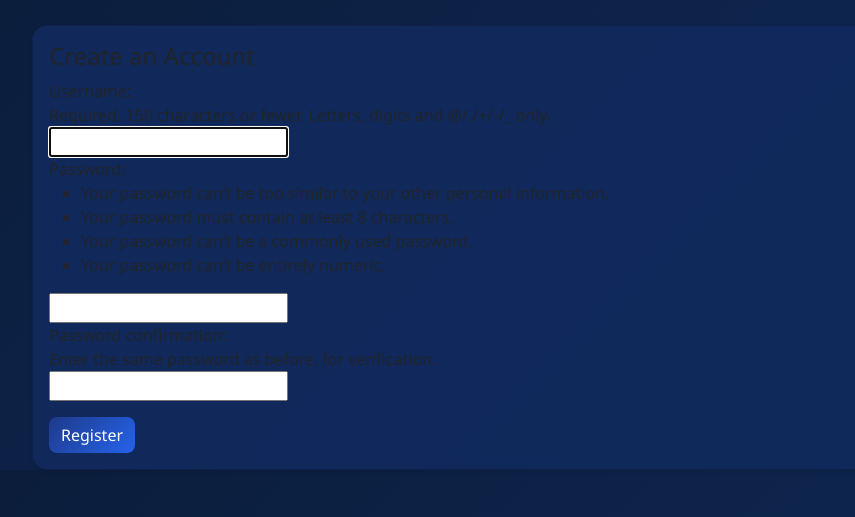
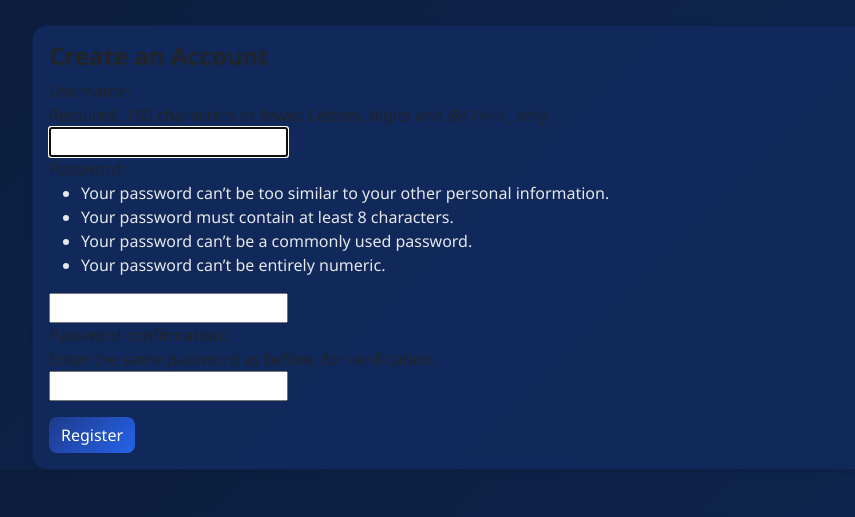
Before and after one commit to sheikhadm/park-system, a Django app: page /accounts/register/ in a window 1280 px wide. Shown: the part 58-575 px from the top of the page, without its empty margins (62-917 px from the left). Run offline with Django 5.2, Linux system fonts and the light colour scheme; some libraries are stand-ins or nearby versions.

Commit message:
changed color

```diff
--- a/park_system/templates/park_system/base.html
+++ b/park_system/templates/park_system/base.html
@@ -14,6 +14,23 @@
             background: linear-gradient(135deg, #0b1d3a, #0f2a5c);
             color: #f1f5f9; /* improved readability */
             font-family: 'Segoe UI', Tahoma, Geneva, Verdana, sans-serif;
+        }
+        h1, h2, h3, h4, h5, h6 {
+            color: #ffffff;
+            font-weight: 600;
+        }
+
+        p, span, li {
+            color: #e5e7eb;
+            font-size: 1rem;
+        }
+
+        a {
+            color: #93c5fd;
+        }
+
+        a:hover {
+            color: #60a5fa;
         }
 
         /* Navbar */
```
